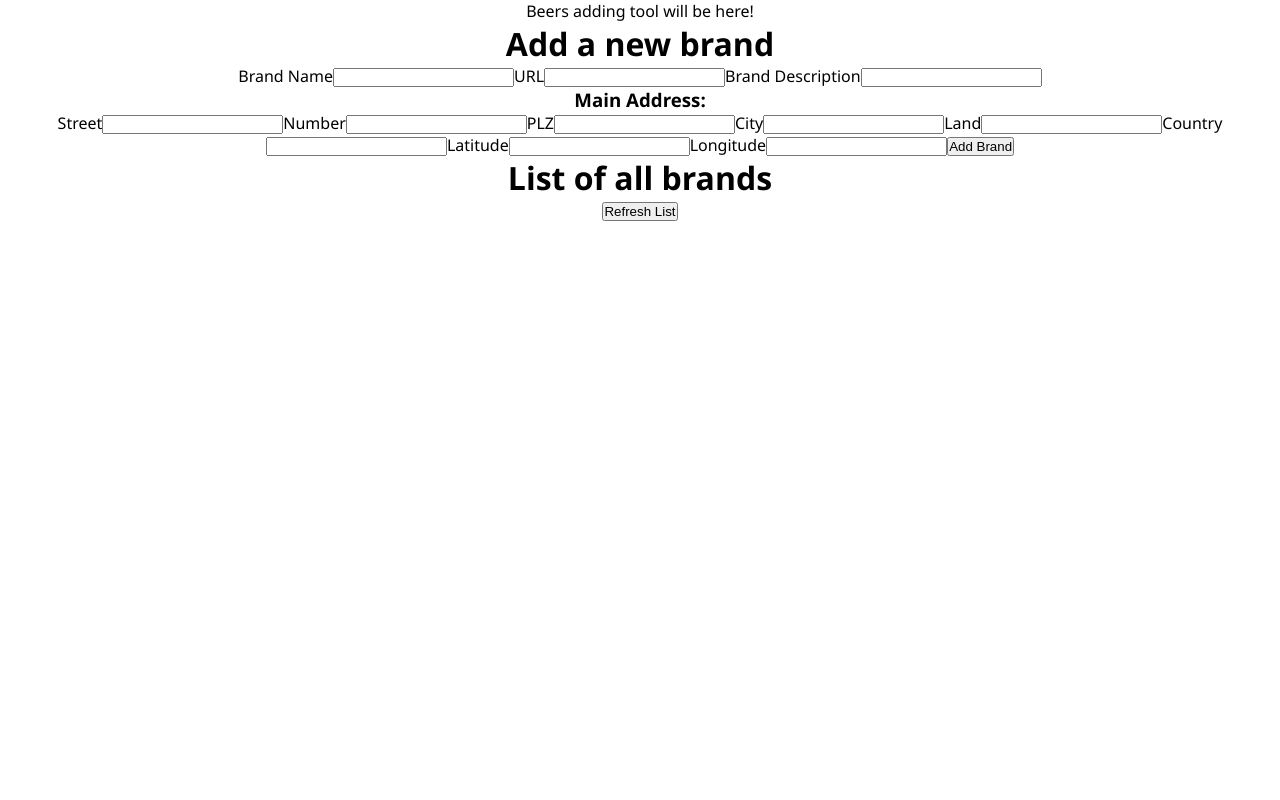
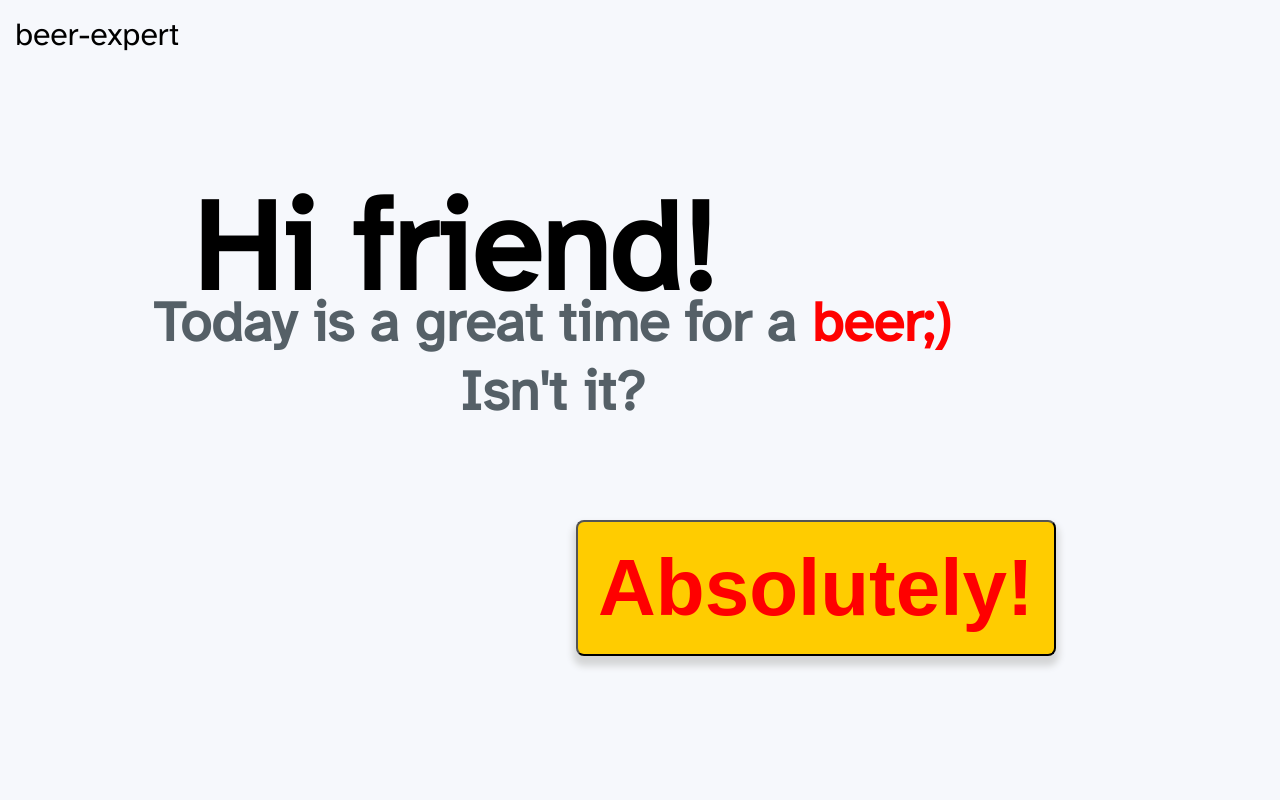
Before and after one commit to Misha-Solt/beer-expert, a React (Create React App) app in the folder client/: page /addBeerBrand in a window 1280 px wide. Shown: the top 800 px of the page. Built offline with nearby package versions, Linux system fonts and the light colour scheme.

Commit message:
A little bit fron for main page

```diff
--- a/client/public/index.html
+++ b/client/public/index.html
@@ -4,14 +4,18 @@
     <meta charset="utf-8" />
     <meta name="viewport" content="width=device-width, initial-scale=1" />
     <meta name="theme-color" content="#000000" />
-    <meta
-      name="description"
-      content="Web site about beer in Germany"
+    <meta name="description" content="Web site about beer in Germany" />
+    <meta name="author" content="Oksana Sherstiuk & Mikhail Usoltsev" />
+    <link rel="preconnect" href="https://fonts.googleapis.com" />
+    <link rel="preconnect" href="https://fonts.gstatic.com" crossorigin />
+    <link
+      href="https://fonts.googleapis.com/css2?family=Atkinson+Hyperlegible&display=swap"
+      rel="stylesheet"
     />
-    <link rel="apple-touch-icon" sizes="180x180" href="/apple-touch-icon.png">
-    <link rel="icon" type="image/png" sizes="32x32" href="/favicon-32x32.png">
-    <link rel="icon" type="image/png" sizes="16x16" href="/favicon-16x16.png">
-    <link rel="manifest" href="/site.webmanifest">
+    <link rel="apple-touch-icon" sizes="180x180" href="/apple-touch-icon.png" />
+    <link rel="icon" type="image/png" sizes="32x32" href="/favicon-32x32.png" />
+    <link rel="icon" type="image/png" sizes="16x16" href="/favicon-16x16.png" />
+    <link rel="manifest" href="/site.webmanifest" />
     <title>Beer-expert App</title>
   </head>
   <body>
--- a/client/src/App.jsx
+++ b/client/src/App.jsx
@@ -1,15 +1,17 @@
 import './App.css'
 import AddBeerBrand from './components/AddBeerBrand/AddBeerBrand'
 import ListAllBrands from './components/ListAllBrands/ListAllBrands'
+import MainLayout from './components/MainLayout/MainLayout'
 // import { Routes, Route } from 'react-router-dom'
 
 function App() {
   return (
     <div className="App">
+      <MainLayout />
       <header>Beers adding tool will be here!</header>
+
       <AddBeerBrand />
       <ListAllBrands />
-
       {/* <Routes>
         <Route path="/addBeerBrand" element={<AddBeerBrand />} />
       </Routes> */}
--- a/client/src/components/MainLayout/MainLayout.jsx
+++ b/client/src/components/MainLayout/MainLayout.jsx
@@ -3,6 +3,13 @@ import styles from './mainLayout.module.css'
 const MainLayout = () => {
   return (
     <div className={styles.mainLayout}>
+      <header className={styles.header}>beer-expert</header>
+      <h1 className={styles.greeting}>Hi friend!</h1>
+      <h3 className={styles.question}>
+        Today is a great time for a <span className={styles.beer}>beer;)</span>{' '}
+        <br /> Isn't it?
+      </h3>
+      <button className={styles.button}>Absolutely!</button>
     </div>
   )
 }
--- a/client/src/components/MainLayout/mainLayout.module.css
+++ b/client/src/components/MainLayout/mainLayout.module.css
@@ -1,2 +1,57 @@
 .mainLayout {
+  background-color: #f6f8fc;
+  font-size: 62.5%;
+  box-sizing: border-box;
+  min-width: 320px;
+  height: 100vh;
+  width: 100%;
+  margin: 0;
+  padding: 0;
+  display: flex;
+  font-family: 'Atkinson Hyperlegible', sans-serif;
+  display: flex;
 }
+.header {
+  display: inline-block;
+  position: absolute;
+  font-size: 2rem;
+  margin: 15px;
+}
+
+.greeting {
+  display: inline-block;
+  position: absolute;
+  left: 5%;
+  top: 5%;
+  font-size: 8rem;
+  margin-top: 10%;
+  margin-left: 10%;
+}
+
+.question {
+  display: block;
+  position: relative;
+  left: 12%;
+  top: 36%;
+  font-size: 3.5rem;
+  font-weight: bold;
+  color: #556067;
+}
+
+.button {
+  font-weight: bolder;
+  display: inline-block;
+  position: absolute;
+  left: 45%;
+  top: 65%;
+  font-size: 5rem;
+  padding: 20px;
+  background-color: #ffcc00;
+  color: #ff0000;
+  border-radius: 0.5rem;
+  box-shadow: 0px 7px 7px 3px #d4d5d6;
+}
+.beer {
+  font-weight: bolder;
+  color: #ff0000;
+}
```
